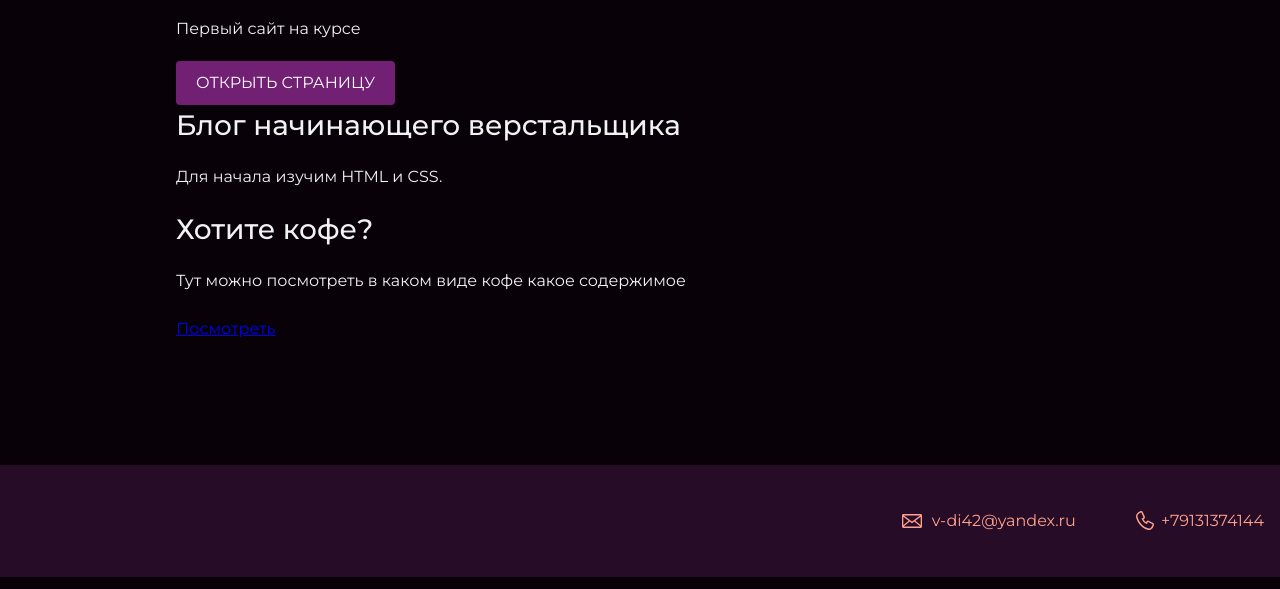
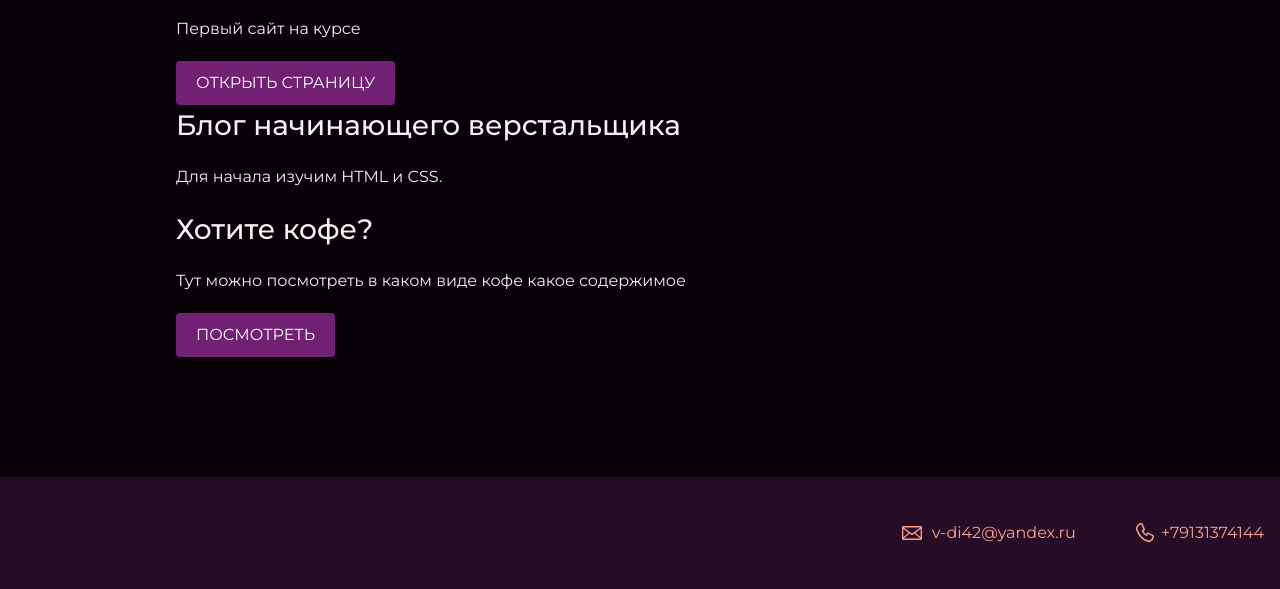
Before and after one commit to V-Di42/mebi-nabi, a plain HTML site: page index.html in a window 1280 px wide. Shown: the part 2382-2971 px from the top of the page. Drawn offline with Linux system fonts and the light colour scheme.

Commit message:
fix button

```diff
--- a/index.html
+++ b/index.html
@@ -64,7 +64,7 @@
 
         <h3>Хотите кофе?</h3>
         <p>Тут можно посмотреть в каком виде кофе какое содержимое</p>
-        <a class="buttom" href="urce/project/coffe/index.html">Посмотреть</a>
+        <a class="button" href="urce/project/coffe/index.html">Посмотреть</a>
       </div>
     </section>
 
```
